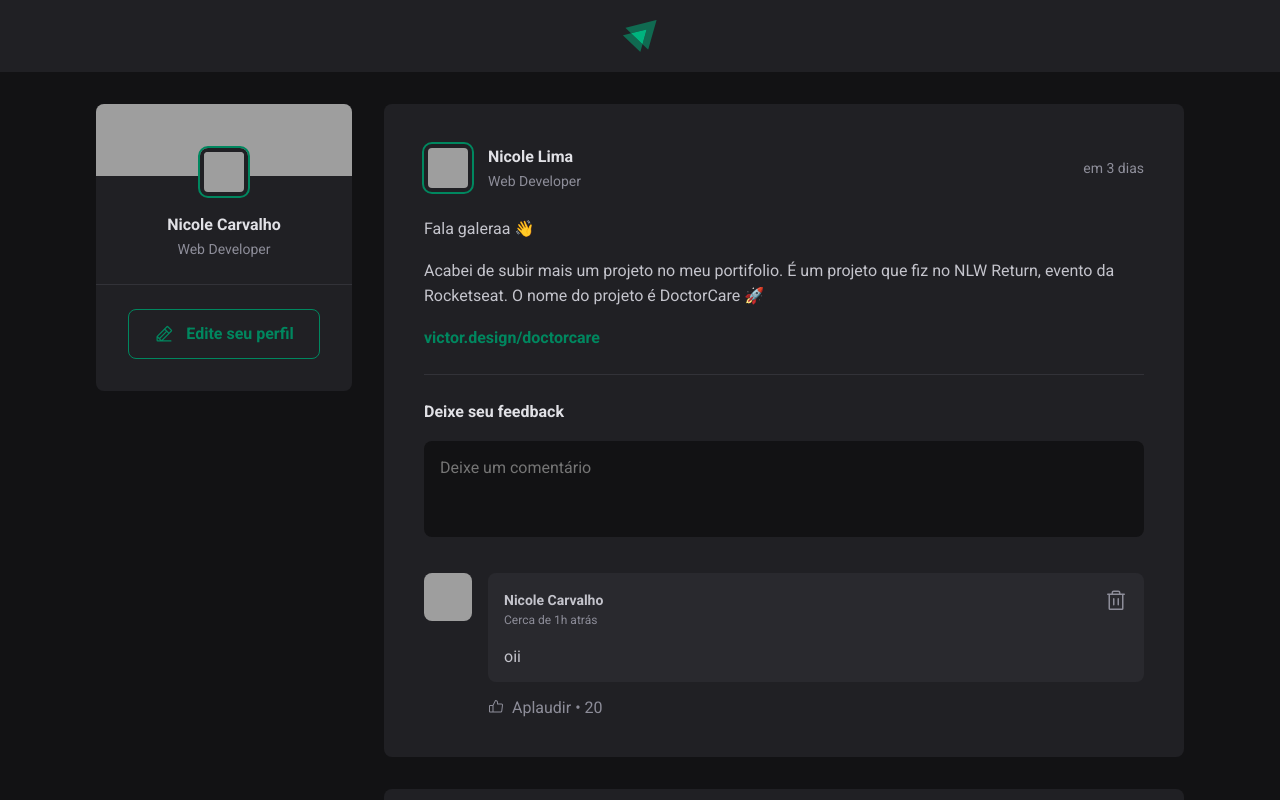
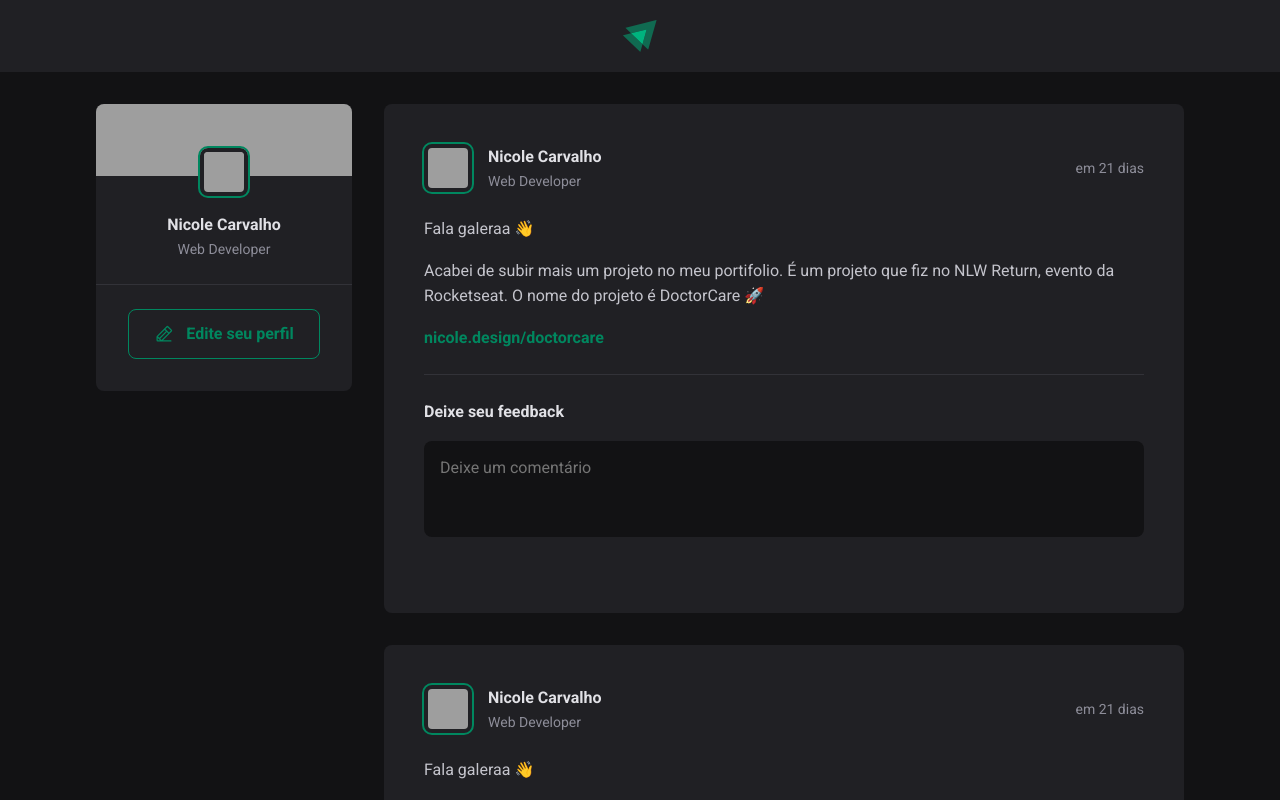
Before and after one commit to NicoleLima0/Curso-React, a React (Vite) app in the folder reactjs-fundamentos/: page / in a window 1280 px wide. Shown: the top 800 px of the page. Built offline with nearby package versions, Linux system fonts and the light colour scheme; grey boxes are pictures that could not be loaded.

Commit message:
Projeto finalizado

```diff
--- a/reactjs-fundamentos/src/App.jsx
+++ b/reactjs-fundamentos/src/App.jsx
@@ -9,7 +9,25 @@ const posts = [
     id: 1,
     author: {
       avatarUrl: "https://github.com/NicoleLima0.png",
-      name: "Nicole Lima",
+      name: "Nicole Carvalho",
+      role: "Web Developer",
+    },
+    content: [
+      { type: "paragraph", content: "Fala galeraa 👋" },
+      {
+        type: "paragraph",
+        content:
+          "Acabei de subir mais um projeto no meu portifolio. É um projeto que fiz no NLW Return, evento da Rocketseat. O nome do projeto é DoctorCare 🚀",
+      },
+      { type: "link", content: "nicole.design/doctorcare" },
+    ],
+    publishedAt: new Date("2023-06-20 11:00:00"),
+  },
+  {
+    id: 2,
+    author: {
+      avatarUrl: "https://github.com/NicoleLima0.png",
+      name: "Nicole Carvalho",
       role: "Web Developer",
     },
     content: [
@@ -21,25 +39,7 @@ const posts = [
       },
       { type: "link", content: "victor.design/doctorcare" },
     ],
-    publishedAt: new Date("2023-06-02 20:00:00"),
-  },
-  {
-    id: 2,
-    author: {
-      avatarUrl: "https://github.com/VictorMaciel-dsn.png",
-      name: "Victor Maciel",
-      role: "Web Developer",
-    },
-    content: [
-      { type: "paragraph", content: "Fala galeraa 👋" },
-      {
-        type: "paragraph",
-        content:
-          "Acabei de subir mais um projeto no meu portifolio. É um projeto que fiz no NLW Return, evento da Rocketseat. O nome do projeto é DoctorCare 🚀",
-      },
-      { type: "link", content: "victor.design/doctorcare" },
-    ],
-    publishedAt: new Date("2023-06-10 20:00:00"),
+    publishedAt: new Date("2023-06-20 11:00:00"),
   },
 ];
 
--- a/reactjs-fundamentos/src/components/Comment.jsx
+++ b/reactjs-fundamentos/src/components/Comment.jsx
@@ -1,10 +1,16 @@
 import { ThumbsUp, Trash } from "@phosphor-icons/react";
 import styles from "./Comment.module.css";
 import { Avatar } from "./Avatar.jsx";
+import React from "react";
 
 export function Comment({ content, onDeleteComment }) {
+  const [likeCount, setLikeCount] = React.useState(0);
   function handleDeleteComment() {
-    onDeleteComment(content)
+    onDeleteComment(content);
+  }
+
+  function handleLikeComment() {
+    setLikeCount(likeCount + 1);
   }
 
   return (
@@ -15,8 +21,8 @@ export function Comment({ content, onDeleteComment }) {
           <header>
             <div className={styles.authorAndTime}>
               <strong>Nicole Carvalho</strong>
-              <time title="30 de Maio às 14:38" dateTime="2023-05-30">
-                Cerca de 1h atrás
+              <time title="20 de Junho às 11:38" dateTime="2023-06-20">
+                Agora
               </time>
             </div>
             <button onClick={handleDeleteComment} title="Deletar comentário">
@@ -26,9 +32,9 @@ export function Comment({ content, onDeleteComment }) {
           <p>{content}</p>
         </div>
         <footer>
-          <button>
+          <button onClick={handleLikeComment}>
             <ThumbsUp />
-            Aplaudir <span>20</span>
+            Aplaudir <span>{likeCount}</span>
           </button>
         </footer>
       </div>
--- a/reactjs-fundamentos/src/components/Post.jsx
+++ b/reactjs-fundamentos/src/components/Post.jsx
@@ -5,10 +5,8 @@ import { Avatar } from "./Avatar.jsx";
 import styles from "./Post.module.css";
 import { useState } from "react";
 
-// estado = variáveis que eu quero que o componente monitore
-
 export function Post({ author, publishedAt, content }) {
-  const [comments, setComments] = useState(["oii"]);
+  const [comments, setComments] = useState([]);
 
   const [newCommentText, setNewCommentText] = useState("");
 
@@ -32,7 +30,12 @@ export function Post({ author, publishedAt, content }) {
   }
 
   function handleNewCommentChange() {
+    event.target.setCustomValidity("");
     setNewCommentText(event.target.value);
+  }
+
+  function handleNewCommentInvalid() {
+    event.target.setCustomValidity("Esse campo é obrigatório");
   }
 
   function deleteComment(commentToDelete) {
@@ -42,6 +45,8 @@ export function Post({ author, publishedAt, content }) {
 
     setComments(commentsWithoutDeletedOne);
   }
+
+  const isNewCommentEmpty = newCommentText.length === 0;
 
   return (
     <article className={styles.post}>
@@ -83,10 +88,15 @@ export function Post({ author, publishedAt, content }) {
           placeholder="Deixe um comentário"
           value={newCommentText}
           onChange={handleNewCommentChange}
+          onInvalid={handleNewCommentInvalid}
+          required
         ></textarea>
 
         <footer>
-          <button type="submit"> Publicar </button>
+          <button type="submit" disabled={isNewCommentEmpty}>
+            {" "}
+            Publicar{" "}
+          </button>
         </footer>
       </form>
       <div className={styles.commentList}>
@@ -103,3 +113,4 @@ export function Post({ author, publishedAt, content }) {
     </article>
   );
 }
+// estado = variáveis que eu quero que o componente monitore
--- a/reactjs-fundamentos/src/components/Post.module.css
+++ b/reactjs-fundamentos/src/components/Post.module.css
@@ -104,7 +104,12 @@
   transition: background-color 0.1s;
 }
 
-.commentForm button[type="submit"]:hover {
+.commentForm button[type="submit"]:disabled {
+  opacity: 0.7;
+  cursor: not-allowed;
+}
+
+.commentForm button[type="submit"]:not(:disabled):hover {
   background: var(--green-300);
 }
 
```
